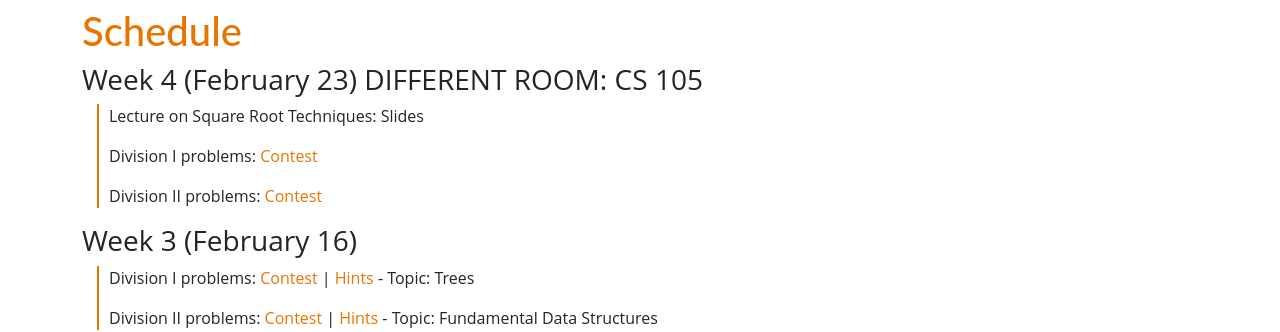
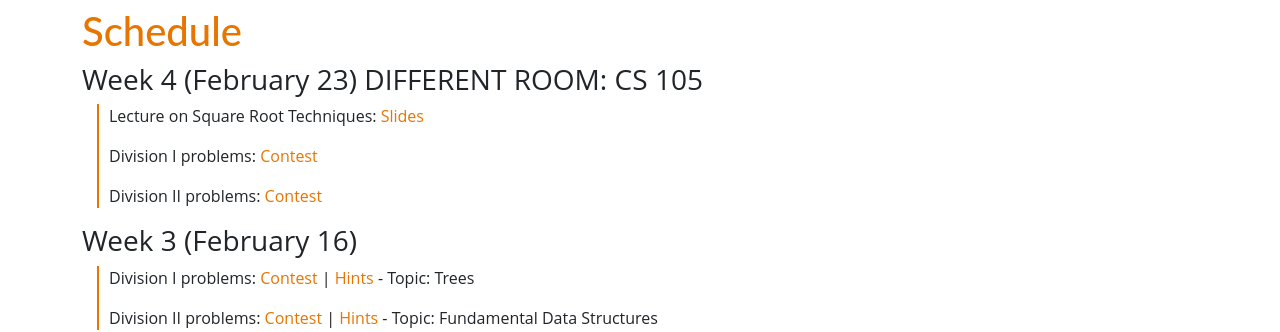
Before and after one commit to Princeton-Competitive-Programming/princeton-competitive-programming, a Jekyll site: the page built from spring24.md, in a window 1280 px wide. Shown: the part 1025-1357 px from the top of the page. Built offline with Jekyll 4.4.1, drawn with Linux system fonts in a browser that asks for light colours; nearby versions of some CDN libraries; part of the change alters nothing that is shown.

```diff
--- a/spring24.md
+++ b/spring24.md
@@ -61,7 +61,7 @@ problems).
 ## Schedule
 
 ### Week 4 (February 23) DIFFERENT ROOM: CS 105
- * Lecture on Square Root Techniques: Slides
+ * Lecture on Square Root Techniques: [Slides]({{ site.baseurl }}/files/Square_Root_Techniques.pdf)
 
  * Division I problems: [Contest](https://codeforces.com/group/hNnRWqFua0/contest/506308)
 
```
Also changed, not shown: 1 other file.
